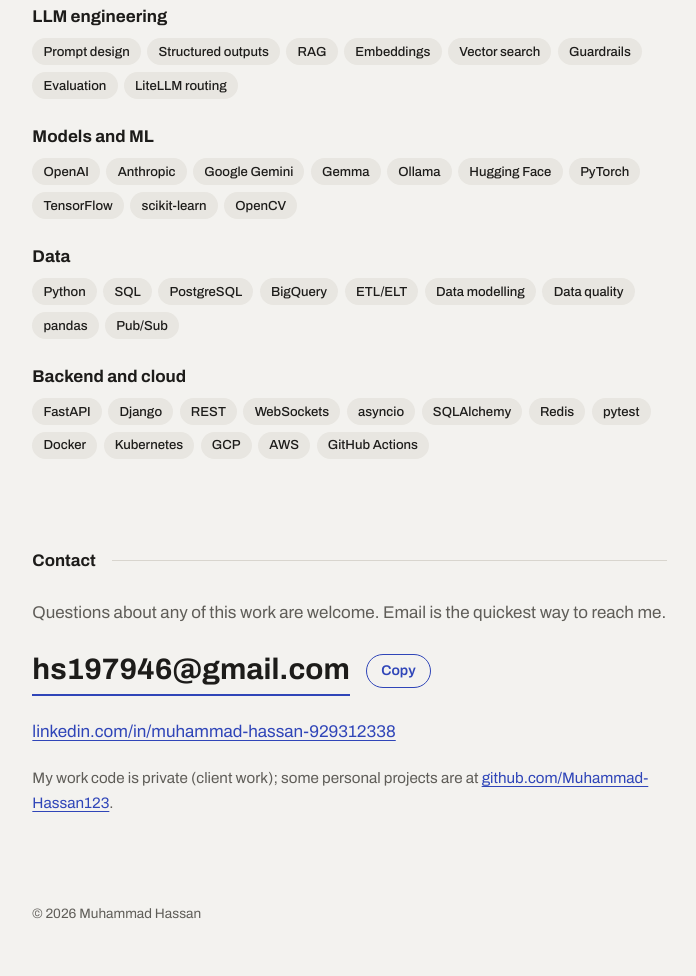
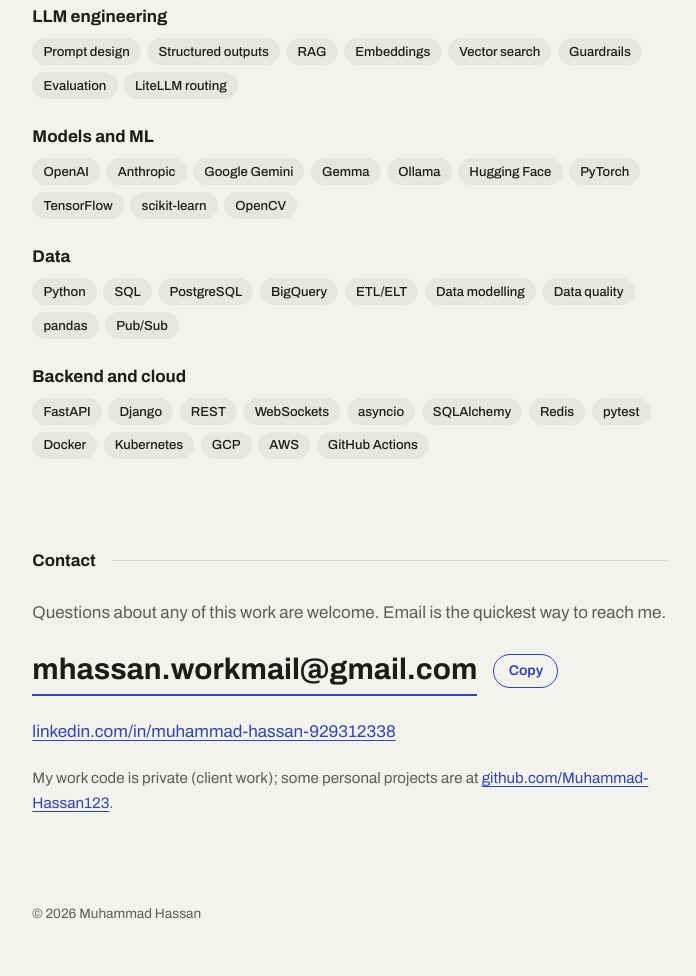
Before and after one commit to Muhammad-Hassan123/Muhammad-Hassan123.github.io, a plain HTML site: page index.html in a window 1280 px wide. Shown: the part 4528-5504 px from the top of the page, without its empty margins (557-1253 px from the left). Drawn offline with Linux system fonts and the light colour scheme.

Commit message:
Update contact email

```diff
--- a/index.html
+++ b/index.html
@@ -406,7 +406,7 @@ footer { padding-block: 0 3rem; color: var(--muted); font-size: 0.85rem; }
       <h2 id="contact-h">Contact</h2>
       <p>Questions about any of this work are welcome. Email is the quickest way to reach me.</p>
       <div class="email-row">
-        <a class="email" href="mailto:hs197946@gmail.com" id="email">hs197946@gmail.com</a>
+        <a class="email" href="mailto:mhassan.workmail@gmail.com" id="email">mhassan.workmail@gmail.com</a>
         <button class="copy" type="button" id="copy-email">Copy</button>
       </div>
       <p><a href="https://www.linkedin.com/in/muhammad-hassan-929312338/" rel="noopener">linkedin.com/in/muhammad-hassan-929312338</a></p>
```
